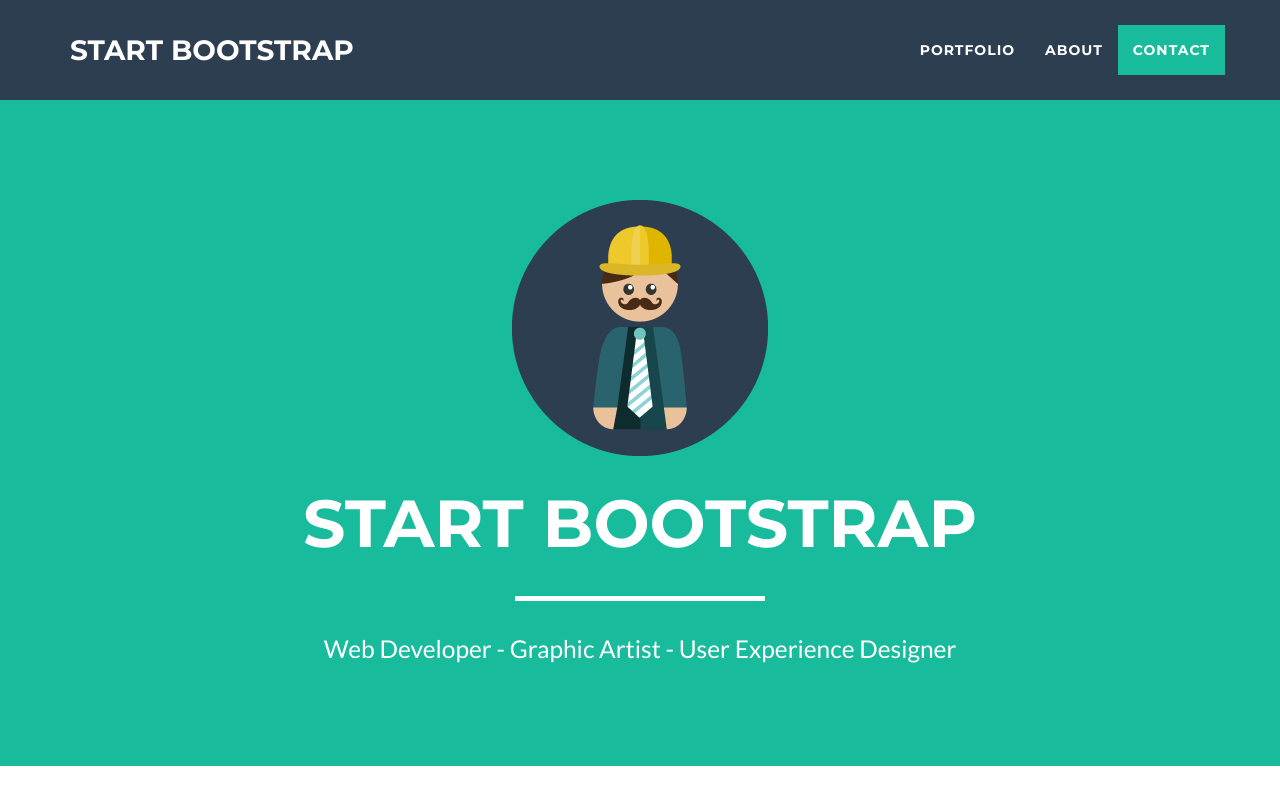
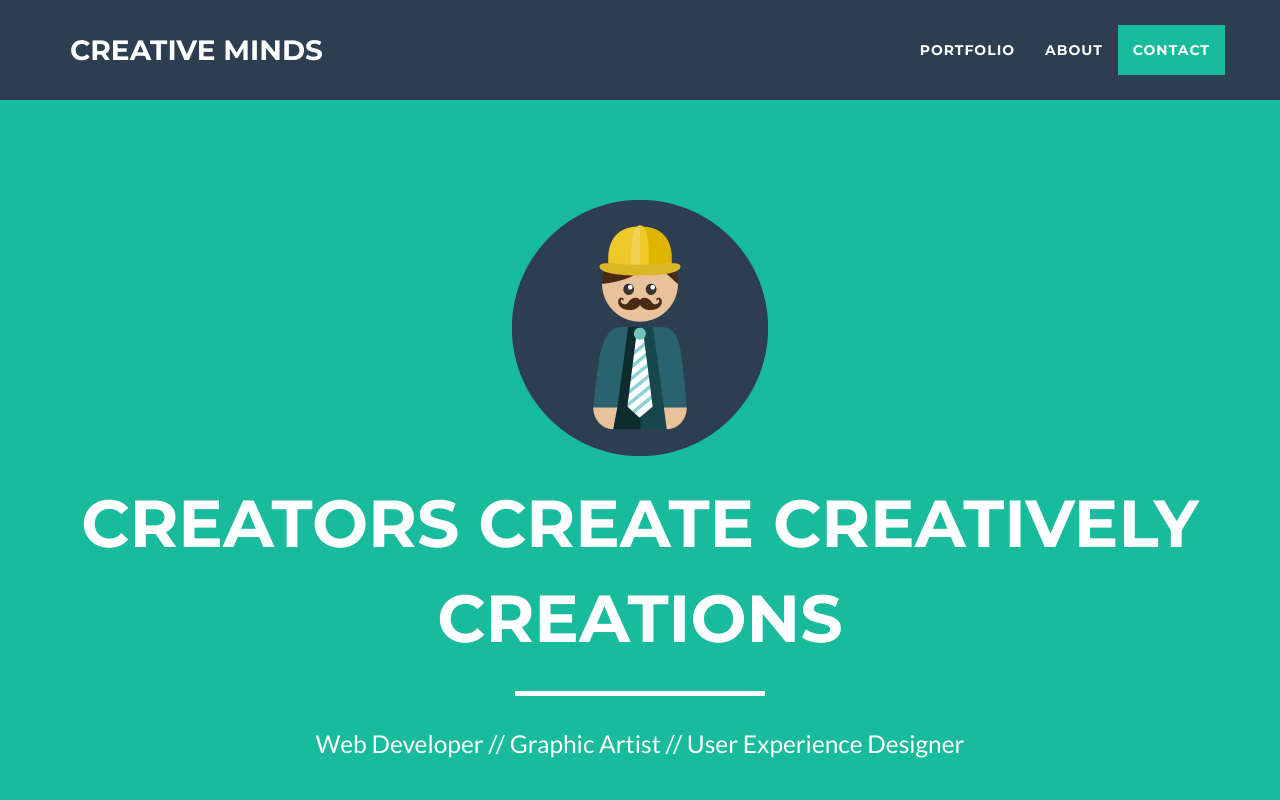
Before and after one commit to aliciadominique/aliciadominique.github.ioo, a website: page index.html in a window 1280 px wide. Shown: the top 800 px of the page. Drawn offline with nearby package versions, Linux system fonts and the light colour scheme.

Commit message:
Update index.html

```diff
--- a/index.html
+++ b/index.html
@@ -9,7 +9,7 @@
     <meta name="description" content="">
     <meta name="author" content="">
 
-    <title>Freelancer - Start Bootstrap Theme</title>
+    <title>Portfolio</title>
 
     <!-- Bootstrap Core CSS -->
     <link href="vendor/bootstrap/css/bootstrap.min.css" rel="stylesheet">
@@ -41,7 +41,7 @@
                 <button type="button" class="navbar-toggle" data-toggle="collapse" data-target="#bs-example-navbar-collapse-1">
                     <span class="sr-only">Toggle navigation</span> Menu <i class="fa fa-bars"></i>
                 </button>
-                <a class="navbar-brand" href="#page-top">Start Bootstrap</a>
+                <a class="navbar-brand" href="#page-top">Creative Minds</a>
             </div>
 
             <!-- Collect the nav links, forms, and other content for toggling -->
@@ -73,9 +73,9 @@
                 <div class="col-lg-12">
                     <img class="img-responsive" src="img/profile.png" alt="">
                     <div class="intro-text">
-                        <span class="name">Start Bootstrap</span>
+                        <span class="name">Creators create creatively creations</span>
                         <hr class="star-light">
-                        <span class="skills">Web Developer - Graphic Artist - User Experience Designer</span>
+                        <span class="skills">Web Developer // Graphic Artist // User Experience Designer</span>
                     </div>
                 </div>
             </div>
```
